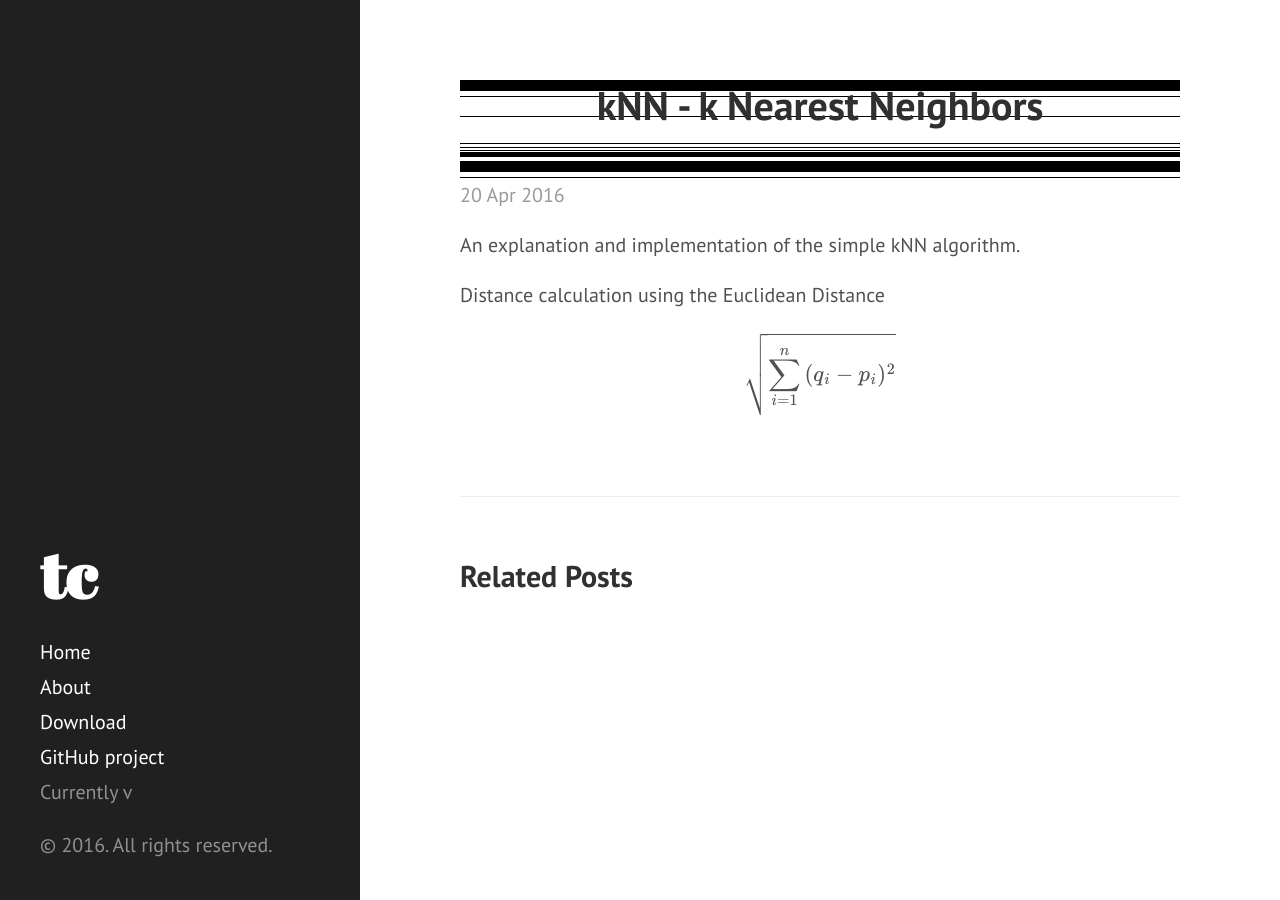
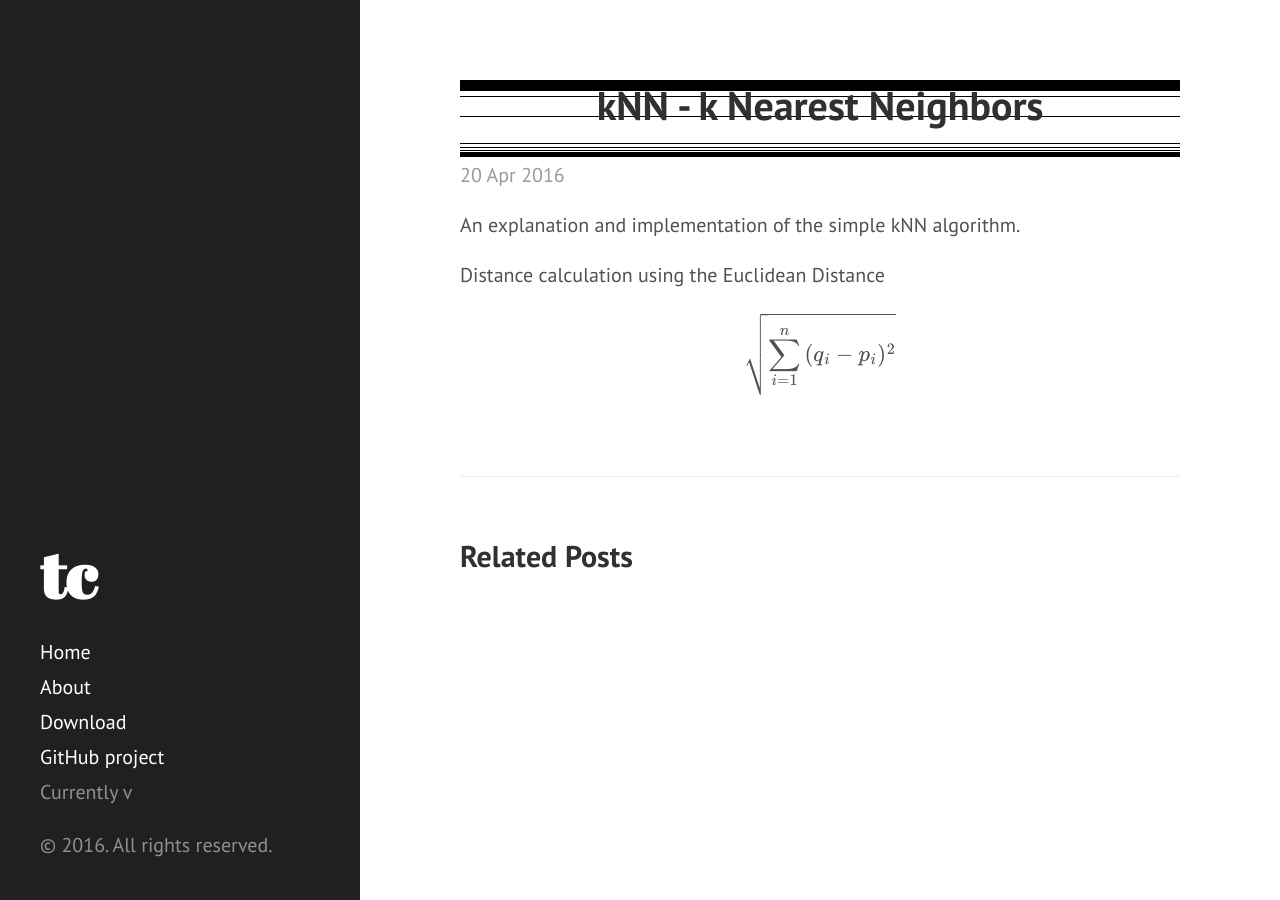
Before and after one commit to tcarrill/tcarrill.github.io, a Jekyll site: the page built from _posts/2016-04-20-knn.markdown, in a window 1280 px wide. Built offline with Jekyll 4.4.1, drawn with Linux system fonts in a browser that asks for light colours; formulas are drawn with MathJax 3.

Commit message:
fixed post title background

```diff
--- a/public/css/poole.css
+++ b/public/css/poole.css
@@ -439,6 +439,6 @@ div.header {
 	display: table;
 	margin-bottom: .5rem;
 	background: url('../../img/header.png');
-	height: 100px;
+	height: 80px;
 	width: 100%;
 }
```
